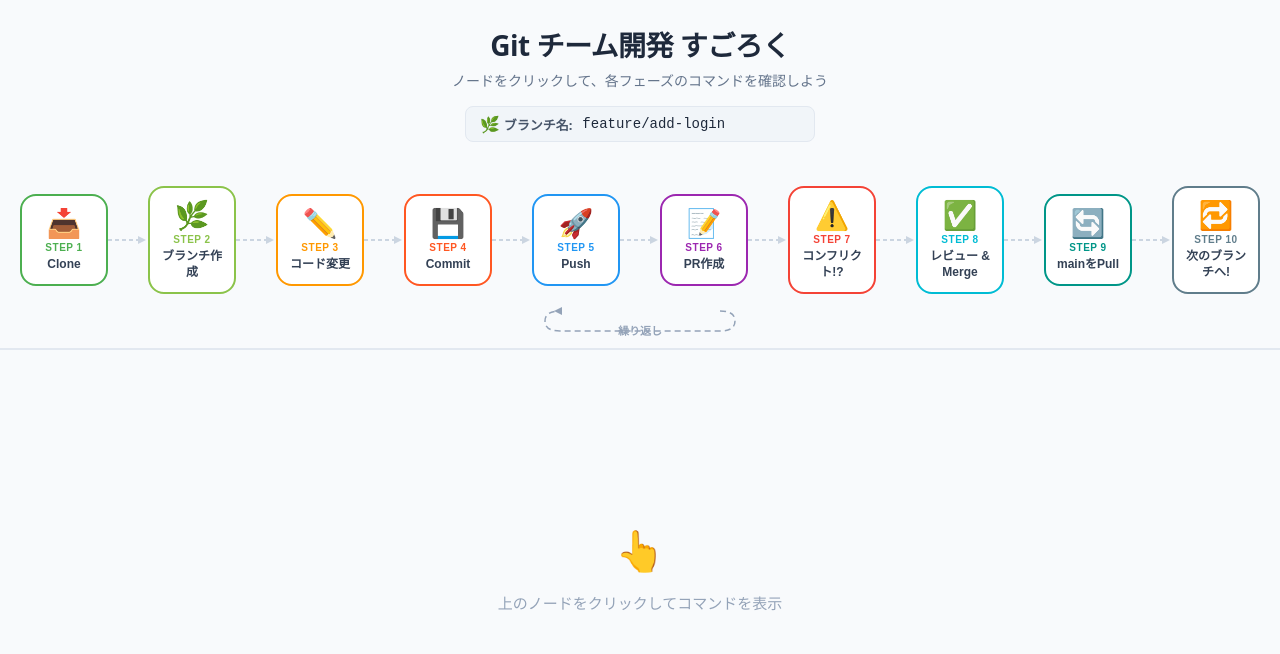
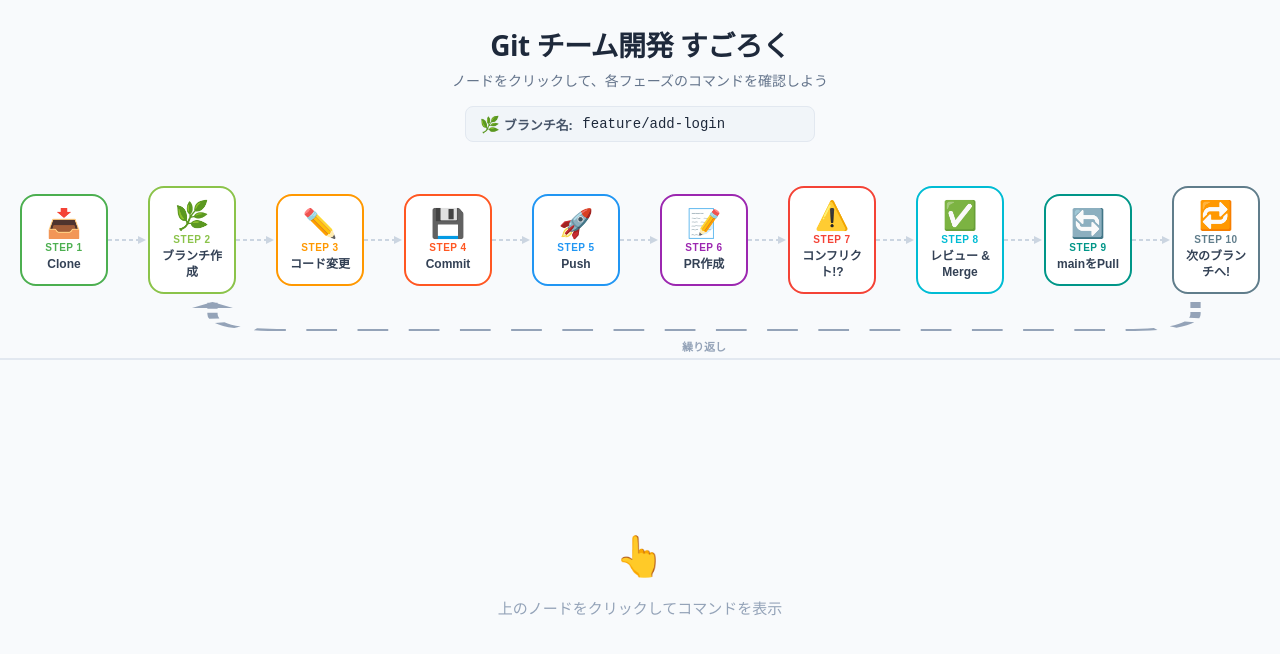
Before and after one commit to toru-toruto/GithubTutorial, a React (Vite) app: page / in a window 1280 px wide. Shown: the top 654 px of the page. Built offline with nearby package versions, Linux system fonts and the light colour scheme.

Commit message:
fix: arrow

```diff
--- a/src/components/Board.css
+++ b/src/components/Board.css
@@ -11,8 +11,9 @@
   display: flex;
   align-items: center;
   gap: 0;
-  padding: 8px 0;
+  padding: 8px 0 52px;
   min-width: min-content;
+  position: relative;
 }
 
 .board-cell {
@@ -84,16 +85,18 @@
 
 /* ---------- loop hint ---------- */
 .board-loop-hint {
-  position: relative;
-  margin-top: 4px;
+  position: absolute;
+  top: 100%;
+  margin-top: -44px;
+  height: 36px;
   display: flex;
   align-items: center;
   justify-content: center;
 }
 
 .loop-arrow {
-  width: 200px;
-  height: 30px;
+  width: 100%;
+  height: 36px;
 }
 
 .loop-text {
@@ -101,7 +104,7 @@
   font-size: 11px;
   color: #94a3b8;
   font-weight: 600;
-  bottom: -2px;
+  bottom: -16px;
 }
 
 /* ---------- dark mode ---------- */
--- a/src/components/Board.tsx
+++ b/src/components/Board.tsx
@@ -1,3 +1,4 @@
+import { useRef, useEffect, useState, useCallback } from "react";
 import type { Phase } from "../data/phases";
 import "./Board.css";
 
@@ -12,9 +13,38 @@
   selectedPhaseId,
   onSelectPhase,
 }: BoardProps) {
+  const trackRef = useRef<HTMLDivElement>(null);
+  const nodeRefs = useRef<(HTMLButtonElement | null)[]>([]);
+  const [loopStyle, setLoopStyle] = useState<React.CSSProperties>({});
+
+  const updateLoop = useCallback(() => {
+    const track = trackRef.current;
+    const step2 = nodeRefs.current[1]; // STEP 2 (index 1)
+    const step10 = nodeRefs.current[9]; // STEP 10 (index 9)
+    if (!track || !step2 || !step10) return;
+
+    const trackRect = track.getBoundingClientRect();
+    const step2Rect = step2.getBoundingClientRect();
+    const step10Rect = step10.getBoundingClientRect();
+
+    const left = step2Rect.left + step2Rect.width / 2 - trackRect.left;
+    const right = step10Rect.left + step10Rect.width / 2 - trackRect.left;
+
+    setLoopStyle({
+      left: `${left}px`,
+      width: `${right - left}px`,
+    });
+  }, []);
+
+  useEffect(() => {
+    updateLoop();
+    window.addEventListener("resize", updateLoop);
+    return () => window.removeEventListener("resize", updateLoop);
+  }, [updateLoop]);
+
   return (
     <div className="board">
-      <div className="board-track">
+      <div className="board-track" ref={trackRef}>
         {phases.map((phase, index) => (
           <div key={phase.id} className="board-cell">
             {index > 0 && (
@@ -34,6 +64,7 @@
               </div>
             )}
             <button
+              ref={(el) => { nodeRefs.current[index] = el; }}
               className={`node ${selectedPhaseId === phase.id ? "node--selected" : ""}`}
               style={
                 {
@@ -48,21 +79,28 @@
             </button>
           </div>
         ))}
-      </div>
 
-      <div className="board-loop-hint">
-        <svg viewBox="0 0 200 30" className="loop-arrow">
+        {/* Loop arrow: positioned absolutely from STEP 10 center back to STEP 2 center */}
+        <div className="board-loop-hint" style={loopStyle}>
+          <svg
+            viewBox="0 0 200 36"
+            className="loop-arrow"
+            preserveAspectRatio="none"
+          >
+            {/* right side: down from top */}
             <path
-            d="M180,5 Q195,5 195,15 Q195,25 180,25 L20,25 Q5,25 5,15 Q5,5 20,5"
+              d="M196,0 L196,12 Q196,28 182,28 L18,28 Q4,28 4,12 L4,0"
               fill="none"
               stroke="#94a3b8"
-            strokeWidth="1.5"
+              strokeWidth="2"
               strokeDasharray="6 4"
             />
-          <polygon points="22,1 14,5 22,9" fill="#94a3b8" />
+            {/* arrowhead pointing up at left end (STEP 2) */}
+            <polygon points="0,6 4,0 8,6" fill="#94a3b8" />
           </svg>
           <span className="loop-text">繰り返し</span>
         </div>
       </div>
+    </div>
   );
 }
```
Lines whose indentation alone changed are shown as unchanged.
